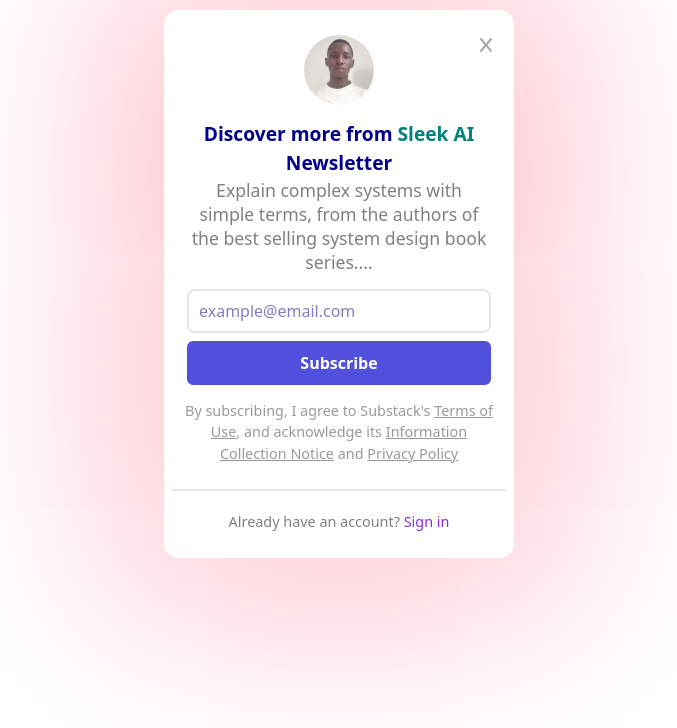
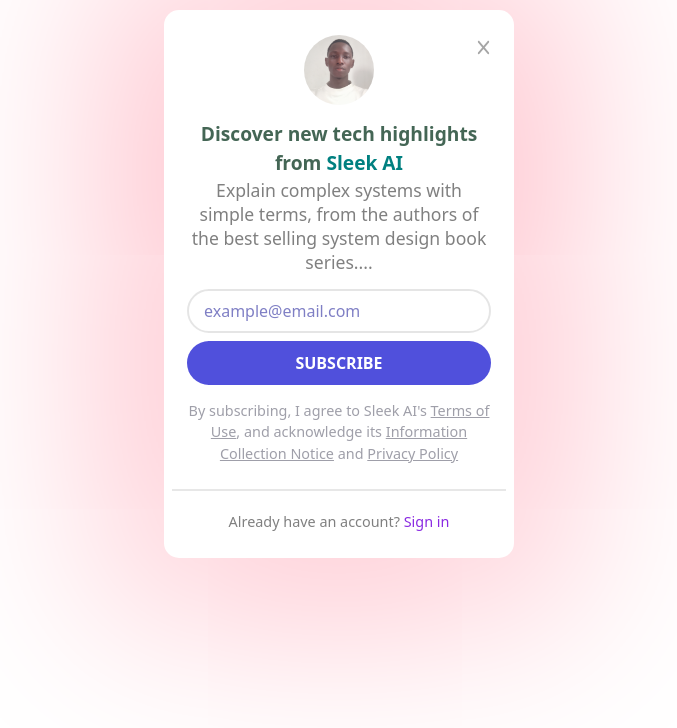
Before and after one commit to ejasonos/newsletter, a Vue app in the folder frontend/: page / in a window 1280 px wide. Shown: the top 728 px of the page, without its empty margins (301-978 px from the left). Built offline with nearby package versions, Linux system fonts and the light colour scheme; the HTML template or start-up script is replaced by a standard one.

Commit message:
updated frontend

```diff
--- a/frontend/src/App.vue
+++ b/frontend/src/App.vue
@@ -59,7 +59,7 @@
             src="/IMG_20250805_192607_971.webp"
           />
         </div>
-        <div style="width: 20px; height: 20px; position: absolute; right: 10px">
+        <div style="width: 25px; height: 25px; position: absolute; right: 10px;border-radius: 100%;padding: 3px;" class="hover:bg-gray-100">
           <img
             style="height: 100%; width: 100%; filter: invert(65%)"
             src="/x.svg"
@@ -68,17 +68,20 @@
       </div>
       <div style="text-align: center; margin: 15px">
         <p
+        class="transition-all duration-75 delay-75 hover:scale-105 ease-in"
           style="
             font-size: 1.2rem;
             font-weight: 700;
-            color: darkblue;
+            color: #465;
             cursor: default;
           "
         >
-          Discover more from
-          <span style="color: teal">Sleek AI</span> Newsletter
+          Discover new tech highlights from
+          <span style="color: teal">Sleek AI</span>
         </p>
-        <p style="font-size: 1.1rem; color: gray; line-height: 24px">
+        <p
+        class="transition-all duration-75 delay-75 hover:scale-105 ease-in"
+        style="font-size: 1.1rem; color: gray; line-height: 24px;cursor: pointer;">
           Explain complex systems with simple terms, from the authors of the
           best selling system design book series....
         </p>
@@ -104,15 +107,15 @@
           style="
             border: 2px solid rgba(0, 0, 0, 0.1);
             width: 100%;
-            padding: 8px 10px;
-            border-radius: 8px;
+            padding: 8px 15px;
+            border-radius: 100px;
             color: darkblue;
             outline-color: blue;
           "
         />
         <button
           type="submit"
-          class="w-full text-md text-white font-semibold bg-[rgb(80,80,220)] py-2 rounded-md border-2 border-[rgb(80,80,220)] hover:border-[rgb(80, 80, 220)] hover:bg-blue-100 hover:text-purple-800 transition-all delay-70 ease-in"
+          class="w-full text-md text-white font-semibold bg-[rgb(80,80,220)] py-2 rounded-full border-2 border-[rgb(80,80,220)]  border-transparent hover:bg-purple-900 focus:bg-blue-100 focus:text-purple-800 transition-all delay-70 ease-in uppercase"
         >
           Subscribe
         </button>
@@ -120,17 +123,17 @@
       <div style="margin: 4px">
         <p
           style="
-            color: rgba(0, 0, 0, 0.4);
             font-size: 0.9rem;
             font-weight: 400;
             text-align: center;
             cursor: default;
           "
+          class="text-zinc-400 hover:text-zinc-600"
         >
-          By subscribing, I agree to Substack's
-          <u class="hover:text-[darkblue]">Terms of Use</u>, and acknowledge its
-          <u class="hover:text-[darkblue]">Information Collection Notice</u> and
-          <u class="hover:text-[darkblue]">Privacy Policy</u>
+          By subscribing, I agree to Sleek AI's
+          <u class="hover:text-[blue]">Terms of Use</u>, and acknowledge its
+          <u class="hover:text-[blue]">Information Collection Notice</u> and
+          <u class="hover:text-[blue]">Privacy Policy</u>
         </p>
       </div>
       <div style="margin: 25px 0 0 0">
```
